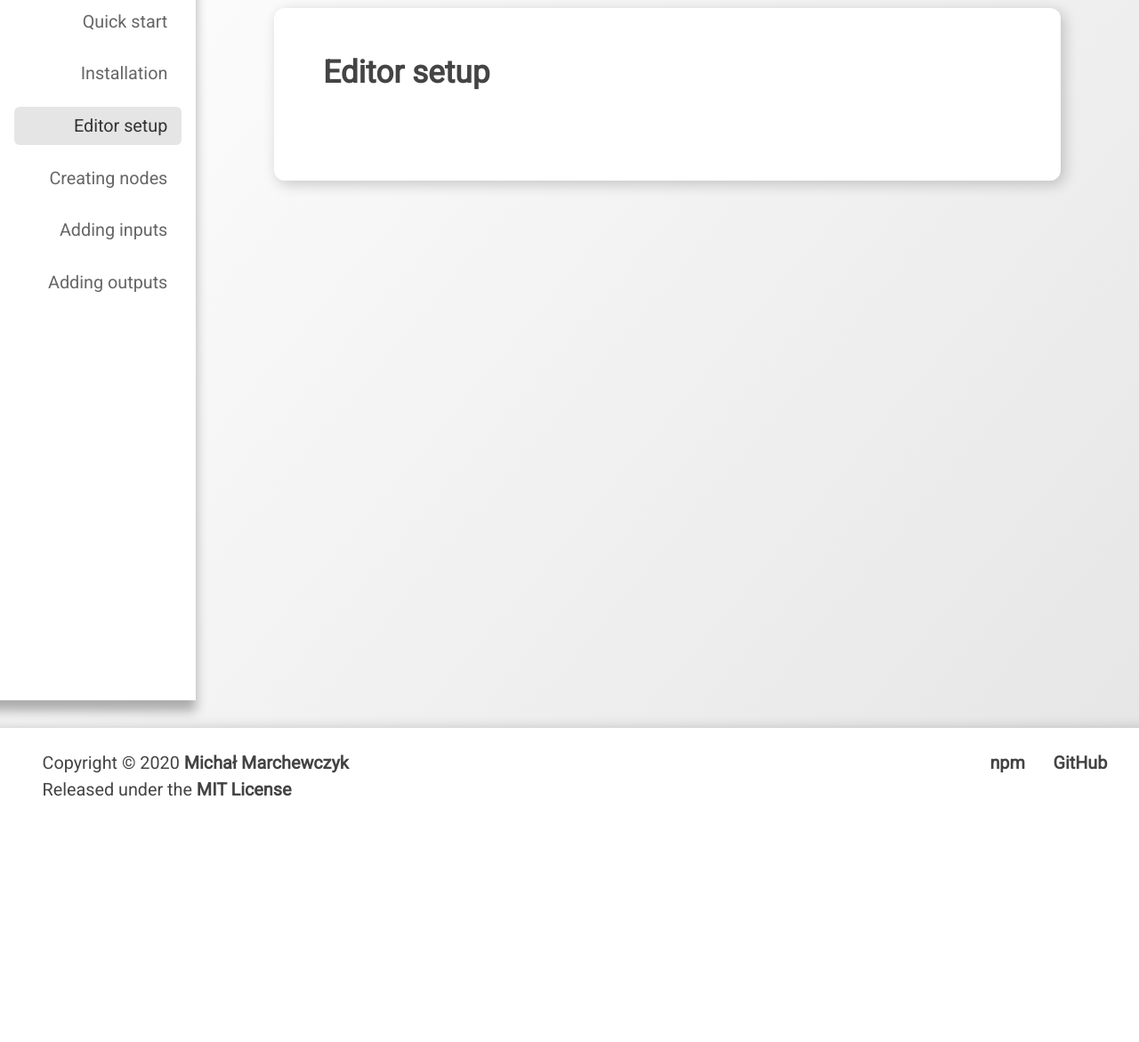
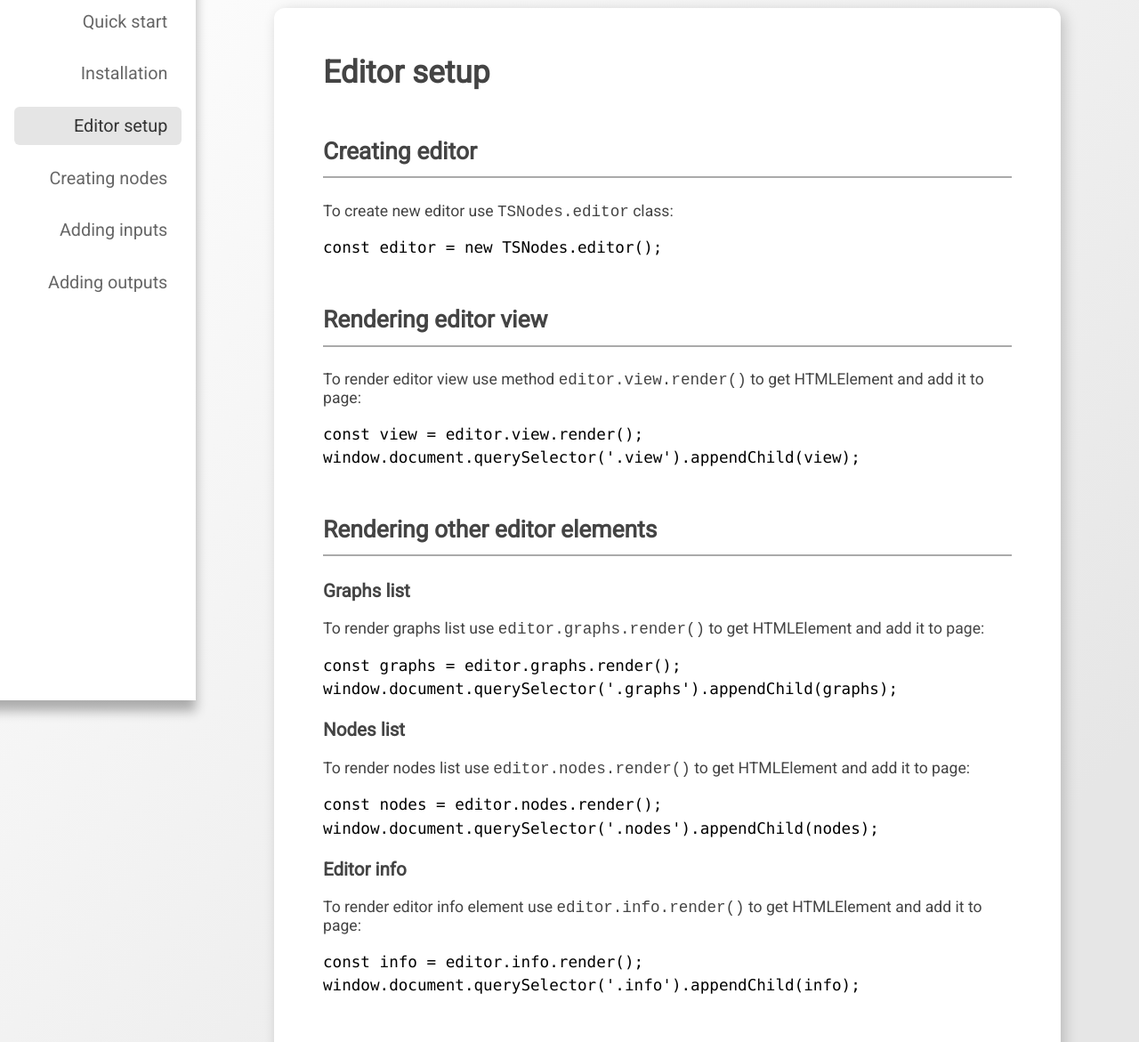
Before and after one commit to michalmarchewczyk/TSNodes-site, a Gatsby site: page /docs/setup in a window 1280 px wide. Shown: the part 101-1272 px from the top of the page at 89% size. Before the commit the page ends 1038 px from the top, so only its background shows below. Built offline with nearby package versions, Linux system fonts and the light colour scheme; Gatsby itself is replaced by a stand-in of ours; some packages are replaced by stand-ins of ours; code samples lack their colours.

Commit message:
Add editor setup doc page

````diff
--- a/src/pages/docs/setup.md
+++ b/src/pages/docs/setup.md
@@ -5,3 +5,44 @@ id: 3
 ---
 
 # Editor setup
+
+
+## Creating editor
+
+To create new editor use `TSNodes.editor` class:
+```javascript
+const editor = new TSNodes.editor();
+```
+
+
+## Rendering editor view
+
+To render editor view use method `editor.view.render()` to get HTMLElement and add it to page:
+```javascript
+const view = editor.view.render();
+window.document.querySelector('.view').appendChild(view);
+```
+
+
+## Rendering other editor elements
+
+### Graphs list
+To render graphs list use `editor.graphs.render()` to get HTMLElement and add it to page:
+```javascript
+const graphs = editor.graphs.render();
+window.document.querySelector('.graphs').appendChild(graphs);
+```
+
+### Nodes list
+To render nodes list use `editor.nodes.render()` to get HTMLElement and add it to page:
+```javascript
+const nodes = editor.nodes.render();
+window.document.querySelector('.nodes').appendChild(nodes);
+```
+
+### Editor info
+To render editor info element use `editor.info.render()` to get HTMLElement and add it to page:
+```javascript
+const info = editor.info.render();
+window.document.querySelector('.info').appendChild(info);
+```
````
